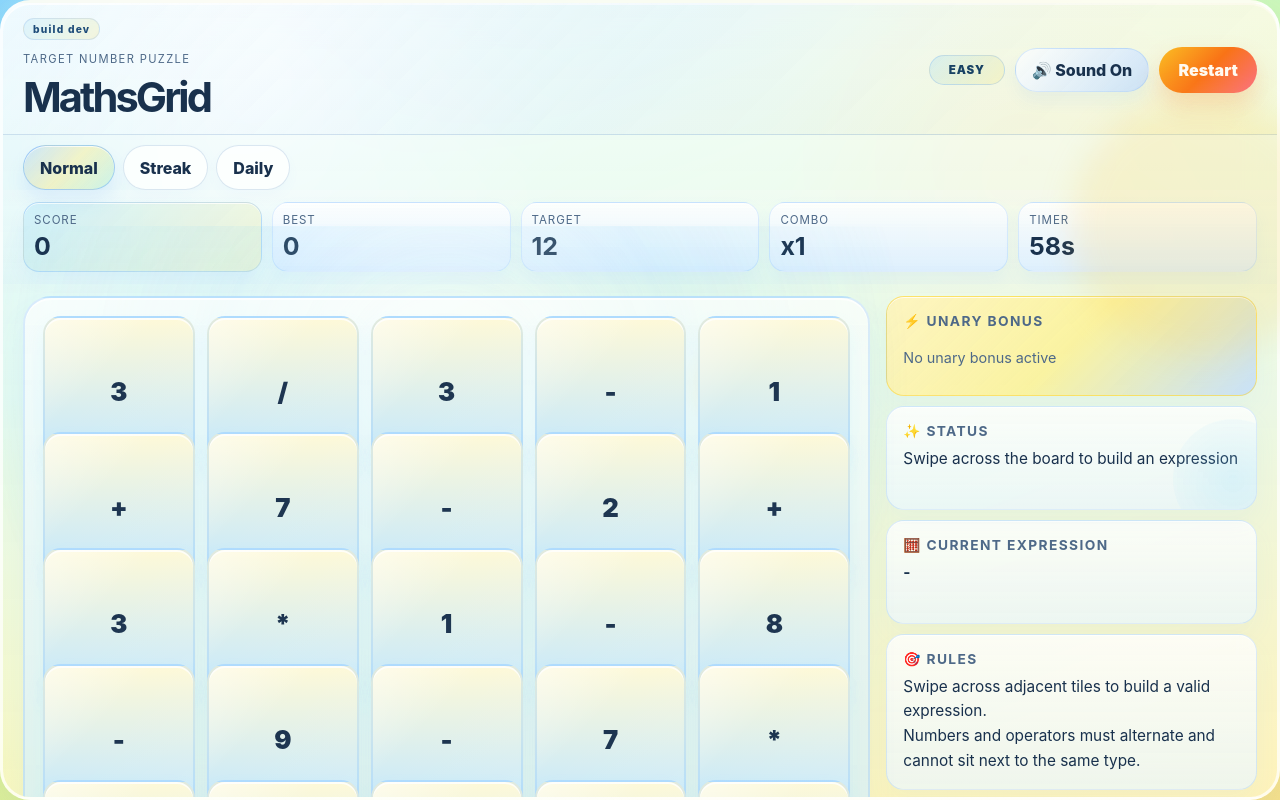
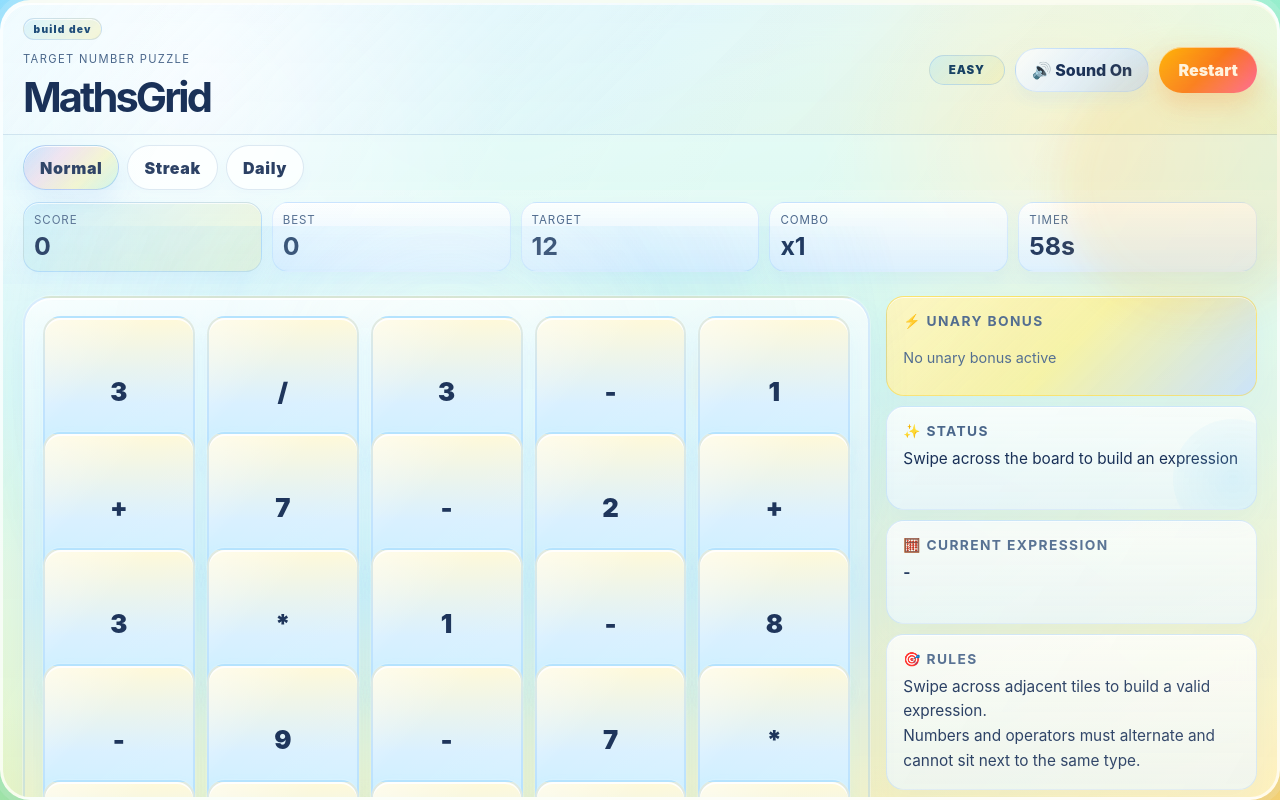
Before and after one commit to stevenappleyard72-cpu/maths-grid, a website built with Vite: page index.html in a window 1280 px wide. Both pictures are taken after a click on the button "Start game". Built offline with nearby package versions, Linux system fonts and the light colour scheme.

Commit message:
Add a more arcadey energetic game shell

```diff
--- a/src/style.css
+++ b/src/style.css
@@ -1,22 +1,26 @@
 :root {
   color-scheme: light;
-  --bg-top: #7dd3fc;
-  --bg-mid: #d9f99d;
-  --bg-bottom: #fde68a;
-  --panel: rgba(255, 255, 255, 0.76);
+  --bg-top: #67d5ff;
+  --bg-mid: #8ef0b5;
+  --bg-bottom: #ffd76f;
+  --panel: rgba(255, 255, 255, 0.72);
   --panel-strong: rgba(255, 255, 255, 0.9);
   --panel-alt: rgba(244, 250, 255, 0.88);
-  --tile: #fff9d8;
-  --tile-alt: #d8f3ff;
-  --tile-selected: #ffcb4d;
-  --tile-selected-text: #3d2b00;
-  --border: rgba(64, 120, 179, 0.2);
-  --text: #19314d;
-  --muted: #4e6988;
-  --success: #22c55e;
+  --tile: #fff8d9;
+  --tile-alt: #d9f3ff;
+  --tile-selected: #ffca3a;
+  --tile-selected-text: #3b2200;
+  --border: rgba(64, 120, 179, 0.18);
+  --text: #1a3158;
+  --muted: #4b678b;
+  --success: #20c97d;
   --error: #ef4444;
-  --shadow: rgba(44, 92, 155, 0.18);
-  --sky-glow: rgba(255, 255, 255, 0.55);
+  --shadow: rgba(44, 92, 155, 0.22);
+  --sky-glow: rgba(255, 255, 255, 0.6);
+  --arcade-pink: #ff6fa8;
+  --arcade-blue: #60a5fa;
+  --arcade-yellow: #ffd34d;
+  --arcade-green: #4de3a0;
 }
 
 * {
@@ -30,9 +34,10 @@
   overflow: hidden;
   font-family: Inter, 'Segoe UI', sans-serif;
   background:
-    radial-gradient(circle at 20% 10%, rgba(255, 255, 255, 0.8), rgba(255, 255, 255, 0) 25%),
-    radial-gradient(circle at 80% 20%, rgba(255, 218, 120, 0.55), rgba(255, 218, 120, 0) 20%),
-    linear-gradient(160deg, var(--bg-top) 0%, #c7f9cc 28%, var(--bg-mid) 52%, var(--bg-bottom) 100%);
+    radial-gradient(circle at 15% 12%, rgba(255,255,255,0.9), rgba(255,255,255,0) 24%),
+    radial-gradient(circle at 82% 18%, rgba(255, 211, 77, 0.8), rgba(255, 211, 77, 0) 18%),
+    radial-gradient(circle at 68% 72%, rgba(96, 165, 250, 0.24), rgba(96, 165, 250, 0) 30%),
+    linear-gradient(160deg, var(--bg-top) 0%, #9ef2da 28%, var(--bg-mid) 54%, var(--bg-bottom) 100%);
   color: var(--text);
 }
 
@@ -40,20 +45,28 @@
 body::after {
   content: "";
   position: fixed;
-  inset: auto auto 8% -6%;
+  border-radius: 50%;
+  pointer-events: none;
+  filter: blur(18px);
+  opacity: 0.9;
+}
+
+body::before {
+  left: -50px;
+  bottom: 4%;
   width: 220px;
   height: 220px;
-  border-radius: 50%;
-  background: rgba(255, 255, 255, 0.18);
-  filter: blur(16px);
-  pointer-events: none;
+  background: rgba(255, 255, 255, 0.22);
+  animation: float-orb 8s ease-in-out infinite alternate;
 }
 
 body::after {
-  inset: 12% -4% auto auto;
+  right: -40px;
+  top: 7%;
   width: 260px;
   height: 260px;
-  background: rgba(255, 203, 77, 0.18);
+  background: rgba(255, 201, 91, 0.2);
+  animation: float-orb 10s ease-in-out infinite alternate-reverse;
 }
 
 body {
@@ -63,6 +76,11 @@
 
 button {
   font: inherit;
+}
+
+@keyframes float-orb {
+  0% { transform: translate3d(0, 0, 0) scale(1); }
+  100% { transform: translate3d(14px, -18px, 0) scale(1.08); }
 }
 
 #app {
@@ -89,11 +107,24 @@
 
 .home-card {
   width: min(520px, 100%);
-  background: linear-gradient(180deg, rgba(255,255,255,0.88), rgba(255,255,255,0.72));
-  border: 3px solid rgba(255,255,255,0.7);
+  background: linear-gradient(180deg, rgba(255,255,255,0.92), rgba(255,255,255,0.7));
+  border: 3px solid rgba(255,255,255,0.72);
   border-radius: 32px;
-  box-shadow: 0 26px 60px rgba(63, 115, 183, 0.16), inset 0 2px 0 rgba(255,255,255,0.7);
+  box-shadow: 0 26px 60px rgba(63, 115, 183, 0.16), inset 0 2px 0 rgba(255,255,255,0.7), 0 0 0 5px rgba(255,255,255,0.2);
   padding: 32px 28px;
+  position: relative;
+  overflow: hidden;
+}
+
+.home-card::before {
+  content: "";
+  position: absolute;
+  inset: -24% auto auto -12%;
+  width: 180px;
+  height: 180px;
+  border-radius: 50%;
+  background: radial-gradient(circle, rgba(255, 211, 77, 0.38), rgba(255, 211, 77, 0));
+  pointer-events: none;
 }
 
 .version-chip {
@@ -101,27 +132,34 @@
   align-items: center;
   gap: 0.32rem;
   margin-bottom: 12px;
-  padding: 0.28rem 0.56rem;
+  padding: 0.28rem 0.6rem;
   border-radius: 999px;
-  border: 1px solid rgba(110, 149, 214, 0.2);
-  background: linear-gradient(135deg, rgba(125, 211, 252, 0.16), rgba(253, 224, 71, 0.18));
+  border: 1px solid rgba(110, 149, 214, 0.22);
+  background: linear-gradient(135deg, rgba(125, 211, 252, 0.2), rgba(253, 224, 71, 0.22));
   color: #1f4d7a;
   font-size: 0.64rem;
   letter-spacing: 0.12em;
   text-transform: lowercase;
-  font-weight: 800;
+  font-weight: 900;
+  box-shadow: inset 0 1px 0 rgba(255,255,255,0.7);
 }
 
 .home-card h1 {
   margin: 0 0 10px;
   font-size: clamp(2.8rem, 4vw, 4.2rem);
   letter-spacing: -0.08em;
+  background: linear-gradient(135deg, #19456d, #205ea8, #ff9b4f);
+  -webkit-background-clip: text;
+  background-clip: text;
+  color: transparent;
+  text-shadow: 0 10px 24px rgba(91, 145, 194, 0.1);
 }
 
 .home-copy {
   margin: 0 0 18px;
   color: var(--muted);
   line-height: 1.7;
+  font-size: 1rem;
 }
 
 .home-actions {
@@ -152,12 +190,21 @@
   height: 100%;
   display: flex;
   flex-direction: column;
-  background: linear-gradient(180deg, rgba(255,255,255,0.8), rgba(236,249,255,0.75), rgba(255,247,205,0.72));
+  background: linear-gradient(180deg, rgba(255,255,255,0.78), rgba(236,249,255,0.74), rgba(255,247,205,0.72));
   border: 3px solid rgba(255,255,255,0.72);
   border-radius: 30px;
-  box-shadow: 0 26px 80px rgba(82, 118, 178, 0.18), inset 0 2px 0 rgba(255,255,255,0.8);
+  box-shadow: 0 26px 80px rgba(82, 118, 178, 0.18), inset 0 2px 0 rgba(255,255,255,0.82), 0 0 0 6px rgba(255,255,255,0.14);
   backdrop-filter: blur(18px);
   overflow: hidden;
+  position: relative;
+}
+
+.panel::before {
+  content: "";
+  position: absolute;
+  inset: 0;
+  background: linear-gradient(120deg, rgba(255,255,255,0.12), rgba(255,255,255,0), rgba(255,255,255,0.14));
+  pointer-events: none;
 }
 
 .topbar {
@@ -167,7 +214,9 @@
   gap: 16px;
   padding: 14px 20px 12px;
   border-bottom: 1px solid var(--border);
-  background: linear-gradient(135deg, rgba(255,255,255,0.24), rgba(191,219,254,0.15), rgba(253,224,71,0.12));
+  background: linear-gradient(135deg, rgba(255,255,255,0.28), rgba(191,219,254,0.12), rgba(253,224,71,0.14));
+  position: relative;
+  z-index: 1;
 }
 
 .header-actions {
@@ -206,15 +255,21 @@
   border-radius: 999px;
   padding: 0.7rem 1rem;
   cursor: pointer;
-  font-weight: 800;
+  font-weight: 900;
+  letter-spacing: 0.04em;
   transition: all 0.2s ease;
   box-shadow: 0 6px 12px rgba(96,165,250,0.04);
 }
 
+.mode-btn:hover {
+  transform: translateY(-2px);
+  box-shadow: 0 10px 18px rgba(96,165,250,0.1);
+}
+
 .mode-btn.is-active {
-  background: linear-gradient(135deg, rgba(96, 165, 250, 0.22), rgba(253, 224, 71, 0.28), rgba(52, 211, 153, 0.18));
-  border-color: rgba(96, 165, 250, 0.45);
-  box-shadow: inset 0 1px 0 rgba(255,255,255,0.7), 0 12px 18px rgba(59, 130, 246, 0.12);
+  background: linear-gradient(135deg, rgba(96, 165, 250, 0.28), rgba(255, 109, 172, 0.18), rgba(253, 224, 71, 0.26), rgba(52, 211, 153, 0.18));
+  border-color: rgba(96, 165, 250, 0.42);
+  box-shadow: inset 0 1px 0 rgba(255,255,255,0.8), 0 14px 22px rgba(59, 130, 246, 0.12);
 }
 
 .eyebrow {
@@ -232,14 +287,20 @@
 }
 
 .restart-btn {
-  background: linear-gradient(135deg, #fbbf24, #f97316, #fb7185);
+  background: linear-gradient(135deg, #ffb703, #f97316, #ff5fa2);
   color: #fffaf2;
   border: none;
   border-radius: 999px;
   padding: 0.8rem 1.2rem;
   font-weight: 900;
   cursor: pointer;
-  box-shadow: 0 12px 24px rgba(249, 115, 22, 0.22);
+  box-shadow: 0 12px 24px rgba(249, 115, 22, 0.24), inset 0 1px 0 rgba(255,255,255,0.55);
+  transition: transform 0.18s ease, box-shadow 0.18s ease;
+}
+
+.restart-btn:hover {
+  transform: translateY(-2px) scale(1.02);
+  box-shadow: 0 18px 28px rgba(249, 115, 22, 0.28), inset 0 1px 0 rgba(255,255,255,0.6);
 }
 
 .stats {
@@ -327,7 +388,7 @@
   grid-template-columns: repeat(5, minmax(54px, 1fr));
   gap: 12px;
   height: 100%;
-  background: linear-gradient(180deg, rgba(255,255,255,0.68), rgba(203,236,255,0.72));
+  background: linear-gradient(180deg, rgba(255,255,255,0.72), rgba(203,236,255,0.7), rgba(255,243,183,0.7));
   border: 2px solid rgba(96, 165, 250, 0.2);
   border-radius: 28px;
   padding: 18px;
@@ -335,18 +396,31 @@
   touch-action: none;
   user-select: none;
   transition: box-shadow 0.2s ease, border-color 0.2s ease, transform 0.2s ease;
-  box-shadow: inset 0 2px 0 rgba(255,255,255,0.75), 0 18px 30px rgba(96,165,250,0.08);
+  box-shadow: inset 0 2px 0 rgba(255,255,255,0.9), 0 18px 30px rgba(96,165,250,0.08), 0 0 0 1px rgba(255,255,255,0.3);
 }
 
 .primary-btn {
-  background: linear-gradient(135deg, #60a5fa, #34d399, #fbbf24);
+  background: linear-gradient(135deg, #60a5fa, #34d399, #fbbf24, #ff6fa8);
+  background-size: 200% 100%;
   color: #10233d;
   border: none;
   border-radius: 999px;
   font-weight: 900;
   padding: 0.85rem 1.3rem;
   cursor: pointer;
-  box-shadow: 0 18px 30px rgba(96, 165, 250, 0.2);
+  box-shadow: 0 18px 30px rgba(96, 165, 250, 0.2), inset 0 1px 0 rgba(255,255,255,0.8);
+  animation: arcade-shimmer 3.5s linear infinite;
+  transition: transform 0.18s ease, box-shadow 0.18s ease;
+}
+
+.primary-btn:hover {
+  transform: translateY(-2px) scale(1.02);
+  box-shadow: 0 20px 34px rgba(96, 165, 250, 0.22), inset 0 1px 0 rgba(255,255,255,0.8);
+}
+
+@keyframes arcade-shimmer {
+  0% { background-position: 0% 50%; }
+  100% { background-position: 180% 50%; }
 }
 
 .board.success {
@@ -368,7 +442,7 @@
   aspect-ratio: 1;
   border-radius: 18px;
   border: 2px solid rgba(96, 165, 250, 0.18);
-  background: linear-gradient(180deg, #fef9d8, #c1e7ff);
+  background: linear-gradient(180deg, #fff9d9, #d9f0ff 58%, #c8f0ff);
   color: var(--text);
   font-size: clamp(1.1rem, 1vw + 0.8rem, 2rem);
   font-weight: 900;
@@ -377,7 +451,7 @@
   cursor: pointer;
   user-select: none;
   transition: transform 0.14s ease, border-color 0.14s ease, background 0.14s ease, box-shadow 0.14s ease, filter 0.14s ease;
-  box-shadow: inset 0 2px 0 rgba(255,255,255,0.8), 0 10px 18px rgba(125, 211, 252, 0.12);
+  box-shadow: inset 0 2px 0 rgba(255,255,255,0.9), 0 10px 18px rgba(125, 211, 252, 0.12), 0 0 0 1px rgba(255,255,255,0.14);
   overflow: hidden;
 }
 
@@ -392,8 +466,8 @@
 
 .tile:hover {
   transform: translateY(-2px) scale(1.01);
-  border-color: rgba(125, 211, 252, 0.4);
-  filter: saturate(1.08);
+  border-color: rgba(125, 211, 252, 0.52);
+  filter: saturate(1.14) brightness(1.02);
 }
 
 .tile:active {
@@ -401,11 +475,11 @@
 }
 
 .tile.selected {
-  background: linear-gradient(180deg, #ffe387, #ffb703);
+  background: linear-gradient(180deg, #ffe694, #ffb703 38%, #ff9f43 100%);
   color: var(--tile-selected-text);
   border-color: rgba(255, 255, 255, 0.8);
   transform: scale(1.05);
-  box-shadow: 0 0 0 2px rgba(255, 183, 3, 0.18), 0 14px 24px rgba(255, 183, 3, 0.2);
+  box-shadow: 0 0 0 2px rgba(255, 183, 3, 0.2), 0 14px 26px rgba(255, 183, 3, 0.22), 0 0 18px rgba(255, 203, 77, 0.28);
   animation: tile-bounce 0.24s ease;
 }
 
```
